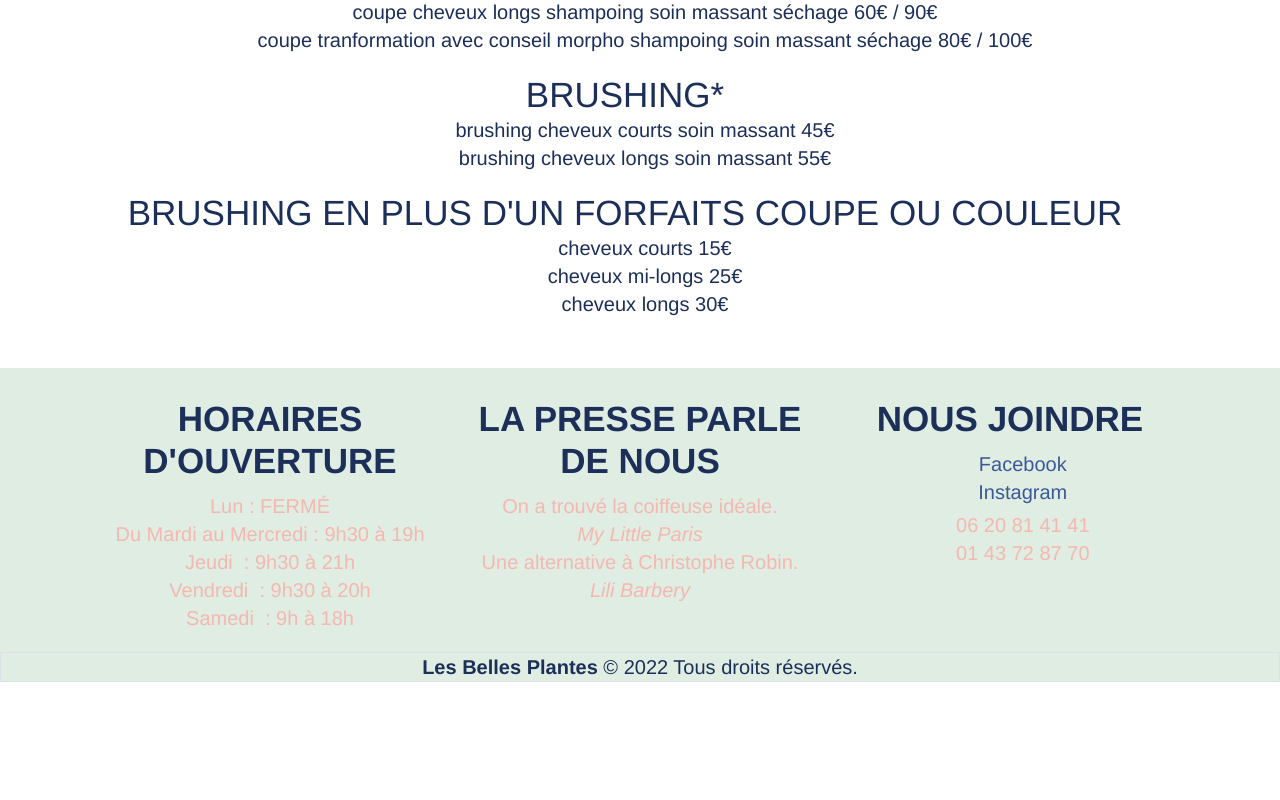
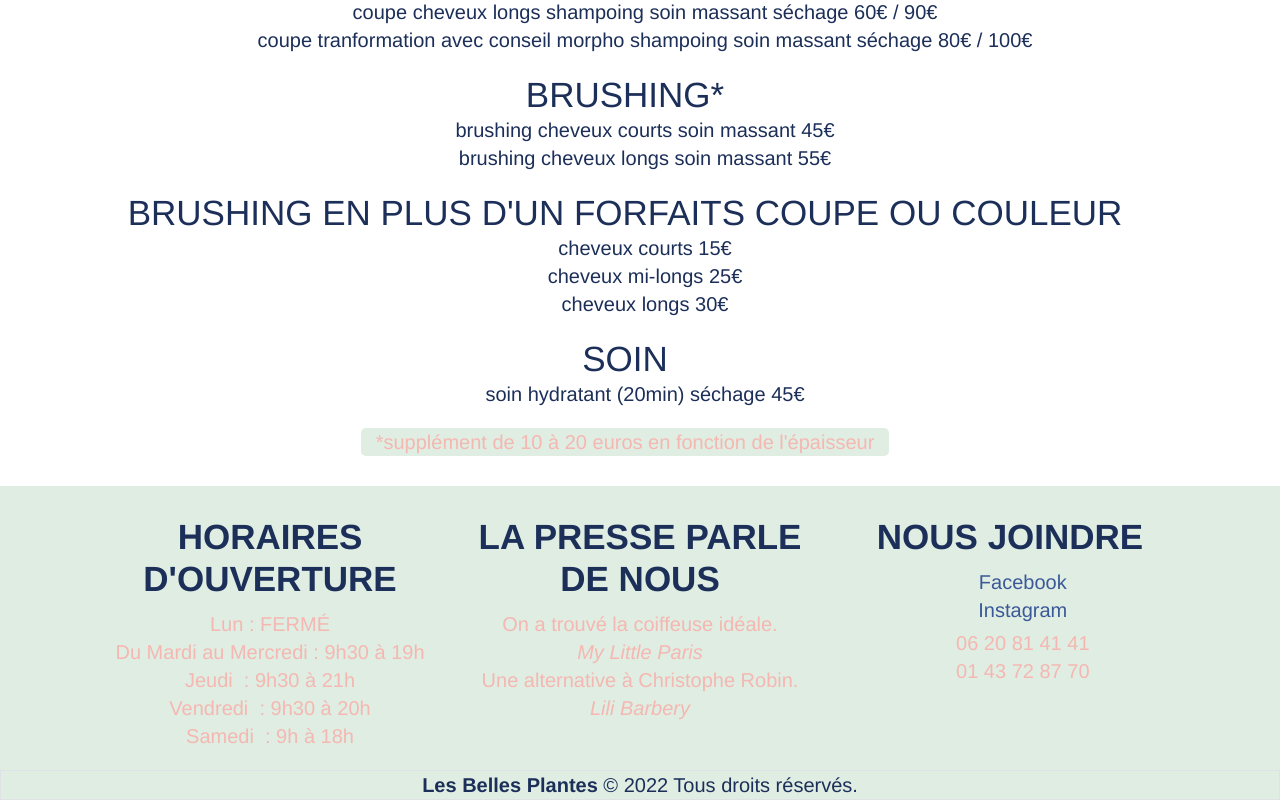
Before and after one commit to rahim-hamadou/LBP, a Vue app: page /prestations in a window 1280 px wide. Shown: the part 852-1652 px from the top of the page. Before the commit the page ends 1534 px from the top, so only its background shows below. Built offline with nearby package versions, Linux system fonts and the light colour scheme; some icons are missing.

Commit message:
upd price display

```diff
--- a/src/components/Tarifs.vue
+++ b/src/components/Tarifs.vue
@@ -113,6 +113,16 @@
 						<li>cheveux longs {{ BrushExtra.cheveuxlongs }}</li>
 					</ul>
 				</div>
+				<div class="col">
+					<h3 class="focus center">SOIN</h3>
+
+					<ul>
+						<li>soin hydratant (20min) séchage {{ Soin.soinHydra }}</li>
+					</ul>
+				</div>
+				<div class="row mt-3 justify-content-center">
+					<p class="alias mt-0">*supplément de 10 à 20 euros en fonction de l'épaisseur</p>
+				</div>
 			</div>
 		</div>
 	</div>
@@ -205,6 +215,33 @@ span {
 	font-size: 60%;
 } */
 
+.center {
+	text-align: center;
+	margin: 0 auto;
+}
+
+.alias {
+	border-radius: 5px;
+	background-color: #dfede2;
+	margin: 0;
+	width: fit-content;
+}
+/* DONT USE */
+
+/* sourlignement */
+/* .focus {
+	font-style: italic;
+	width: auto;
+	font-style: italic;
+	text-decoration: none;
+	background-size: 0 100;
+	background: linear-gradient(to top, #b8ddc0 0%, #b8ddc0 10%, transparent 80%) no-repeat left bottom / 0% 100%;
+	transition: background-size 0.4s;
+}
+.focus:hover {
+	background-size: 120% 20%;
+} */
+/* sourlignement */
 /* Scroll */
 /* .container {
 	height: 70vh;
@@ -221,24 +258,4 @@ span {
 	scroll-snap-align: center;
 } */
 /* scroll */
-
-.center {
-	text-align: center;
-	margin: 0 auto;
-}
-
-/* sourlignement */
-/* .focus {
-	font-style: italic;
-	width: auto;
-	font-style: italic;
-	text-decoration: none;
-	background-size: 0 100;
-	background: linear-gradient(to top, #b8ddc0 0%, #b8ddc0 10%, transparent 80%) no-repeat left bottom / 0% 100%;
-	transition: background-size 0.4s;
-}
-.focus:hover {
-	background-size: 120% 20%;
-} */
-/* sourlignement */
 </style>
```
